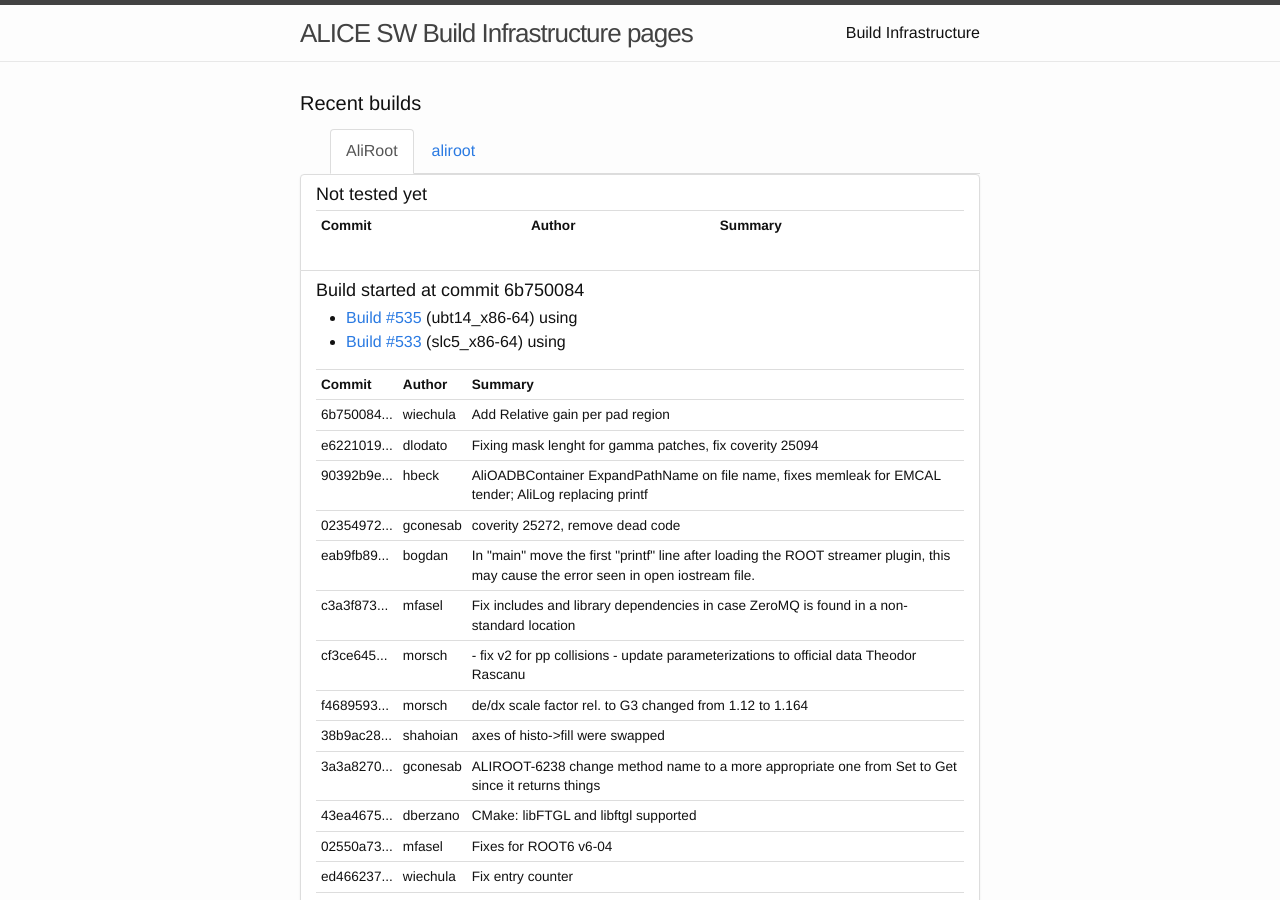
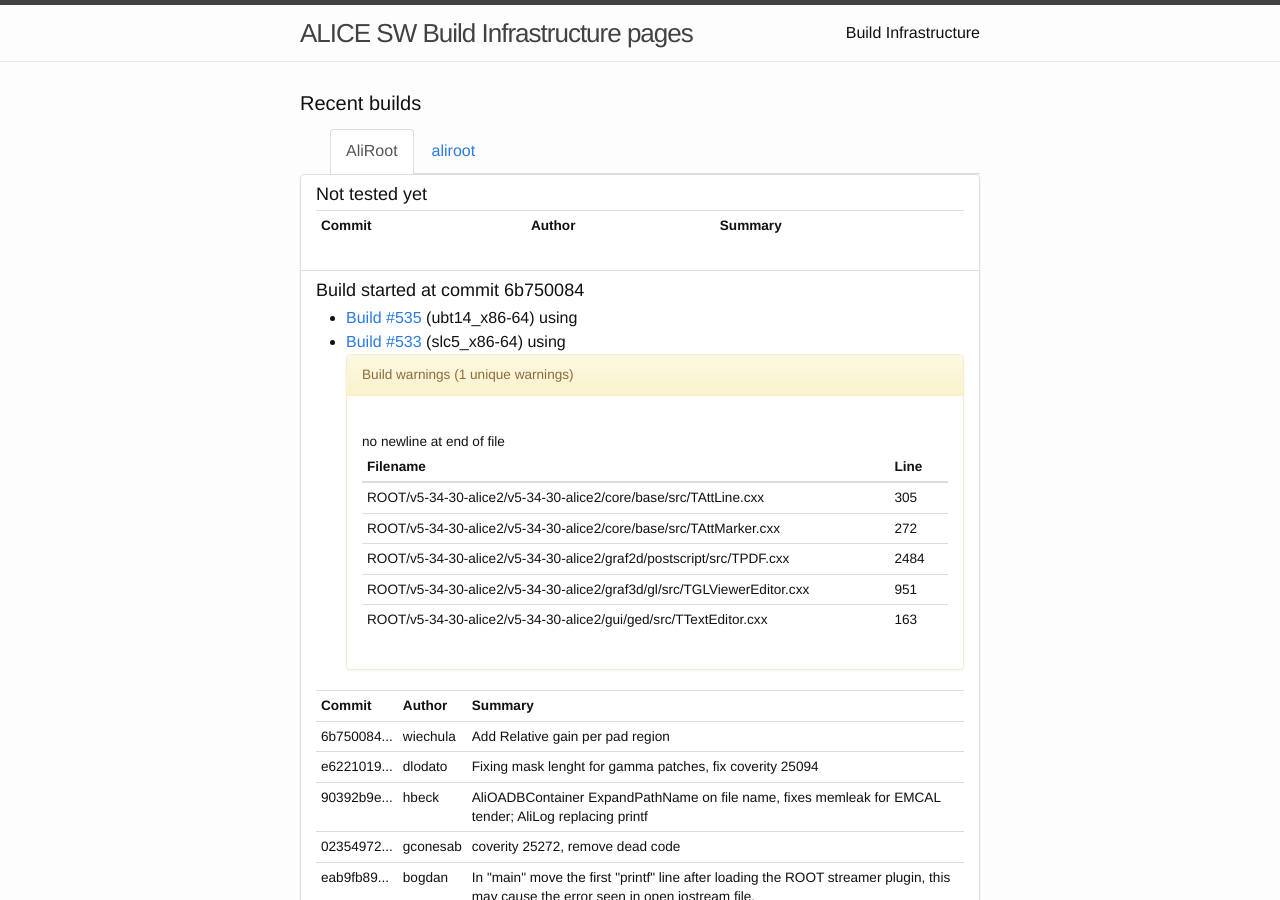
Before and after one commit to alisw/alisw.github.io, a Jekyll site: the page built from index.html, in a window 1280 px wide and 900 px high. Built offline with Jekyll 4.4.1, drawn with Linux system fonts in a browser that asks for light colours; nearby versions of some CDN libraries.

Commit message:
Updated results.

```diff
--- a/_data/build.json
+++ b/_data/build.json
@@ -81,6 +81,8 @@
                                 }
                               } ]
                             }
+                          }, {
+                            "key" : "compilation_warning"
                           } ]
                         }
                       } ]
--- a/_data/warnings.json
+++ b/_data/warnings.json
@@ -1 +1,52 @@
-{ }
+{
+  "aggregations" : {
+    "by_build" : {
+      "buckets" : [ {
+        "key" : "533",
+        "by_message" : {
+          "buckets" : [ {
+            "key" : "no newline at end of file",
+            "filename" : {
+              "buckets" : [ {
+                "key" : "ROOT/v5-34-30-alice2/v5-34-30-alice2/core/base/src/TAttLine.cxx",
+                "line" : {
+                  "buckets" : [ {
+                    "key" : "305"
+                  } ]
+                }
+              }, {
+                "key" : "ROOT/v5-34-30-alice2/v5-34-30-alice2/core/base/src/TAttMarker.cxx",
+                "line" : {
+                  "buckets" : [ {
+                    "key" : "272"
+                  } ]
+                }
+              }, {
+                "key" : "ROOT/v5-34-30-alice2/v5-34-30-alice2/graf2d/postscript/src/TPDF.cxx",
+                "line" : {
+                  "buckets" : [ {
+                    "key" : "2484"
+                  } ]
+                }
+              }, {
+                "key" : "ROOT/v5-34-30-alice2/v5-34-30-alice2/graf3d/gl/src/TGLViewerEditor.cxx",
+                "line" : {
+                  "buckets" : [ {
+                    "key" : "951"
+                  } ]
+                }
+              }, {
+                "key" : "ROOT/v5-34-30-alice2/v5-34-30-alice2/gui/ged/src/TTextEditor.cxx",
+                "line" : {
+                  "buckets" : [ {
+                    "key" : "163"
+                  } ]
+                }
+              } ]
+            }
+          } ]
+        }
+      } ]
+    }
+  }
+}
```
